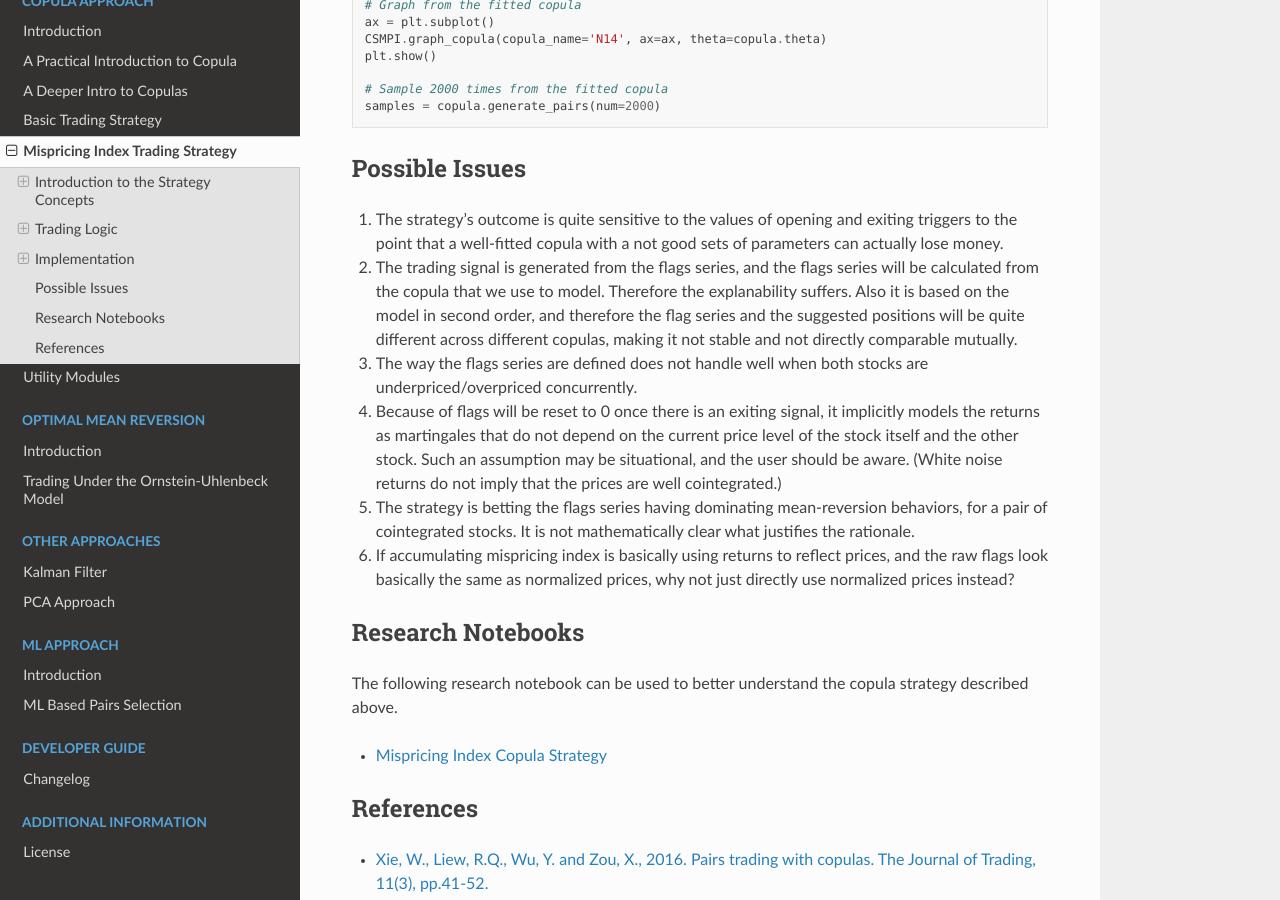
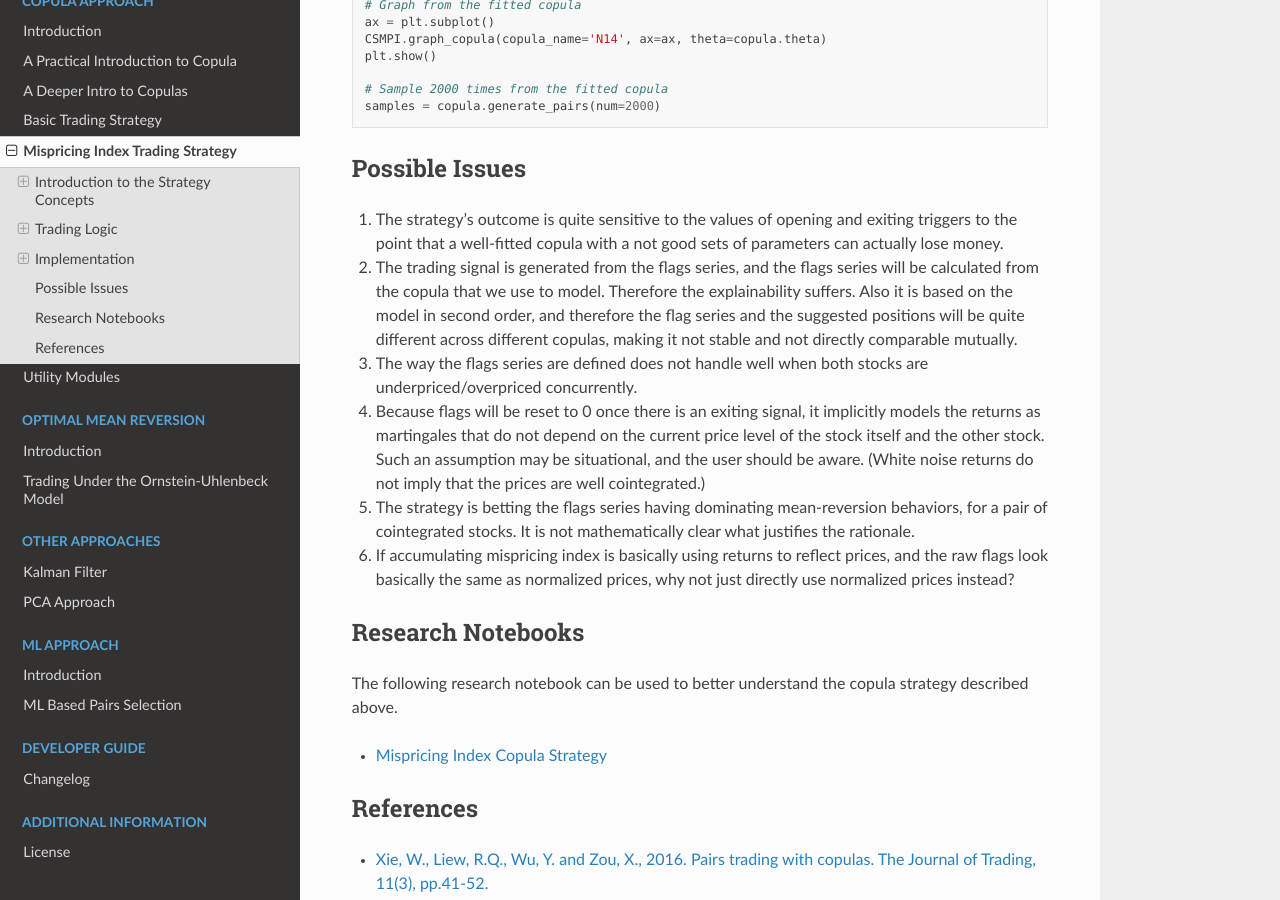
Before and after one commit to hudson-and-thames/arbitragelab, a Sphinx documentation site: the page built from docs/source/copula_approach/mispricing_index_strategy.rst, in a window 1280 px wide and 900 px high, scrolled down 6583 px. Built offline with Sphinx 7.4.7 and the Read the Docs theme 2.0.0, drawn with Linux system fonts in a browser that asks for light colours; some of the changed text lies outside the part shown.

Commit message:
Minor Typo Fix on Docs
Grammar and Spelling Fix

```diff
--- a/docs/source/copula_approach/basic_trading_strategy.rst
+++ b/docs/source/copula_approach/basic_trading_strategy.rst
@@ -66,7 +66,7 @@ Ambiguities and Comments
 
 The authors did not specify what will happen if the followings occur:
 
-1. When there is an open signal and a exit signal.
+1. When there is an open signal and an exit signal.
 
 2. When there is an open signal and currently there is a position.
 
--- a/docs/source/copula_approach/mispricing_index_strategy.rst
+++ b/docs/source/copula_approach/mispricing_index_strategy.rst
@@ -258,13 +258,13 @@ Possible Issues
 
 2. The trading signal is generated from the flags series, and the flags series will be calculated from the
    copula that we use to model.
-   Therefore the explanability suffers.
+   Therefore the explainability suffers.
    Also it is based on the model in second order, and therefore the flag series and the suggested positions
    will be quite different across different copulas, making it not stable and not directly comparable mutually.
 
 3. The way the flags series are defined does not handle well when both stocks are underpriced/overpriced concurrently.
 
-4. Because of flags will be reset to 0 once there is an exiting signal, it implicitly models the returns as
+4. Because flags will be reset to 0 once there is an exiting signal, it implicitly models the returns as
    martingales that do not depend on the current price level of the stock itself and the other stock.
    Such an assumption may be situational, and the user should be aware. (White noise returns do not imply that
    the prices are well cointegrated.)
```
Also changed, not shown: other parts of docs/source/copula_approach/mispricing_index_strategy.rst (+2 -2 lines).
